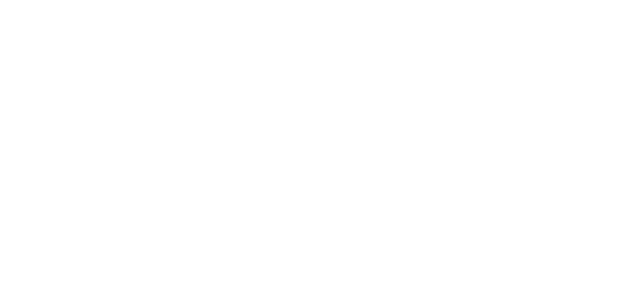
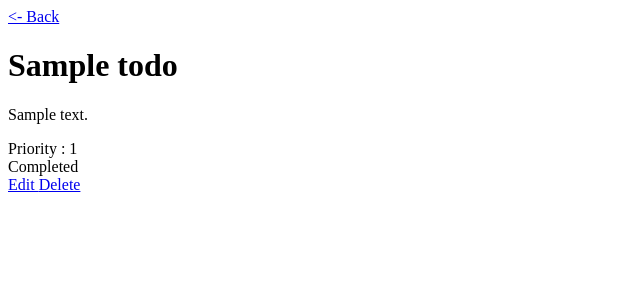
Before and after one commit to MojiShah/todo-app-with-django-template-and-typescripts, a Django app: a page that uses templates/todo/todo_detail.html in a window 1280 px wide. Before the commit the part shown is empty. Shown: the top 300 px of the page, without its empty margins (0-640 px from the left). Run offline with Django 5.2, Linux system fonts and the light colour scheme; tables that the repository leaves empty hold one stand-in row (values such as "Sample post").

Commit message:
add todo detail html file

```diff
--- a/templates/todo/todo_detail.html
+++ b/templates/todo/todo_detail.html
@@ -1,11 +1,66 @@
+{% load static %}
 <!DOCTYPE html>
 <html lang="en">
 <head>
     <meta charset="UTF-8">
     <meta name="viewport" content="width=device-width, initial-scale=1.0">
-    <title>todo detail </title>
+    <title>{{ todo.title }}</title>
+    <link rel="stylesheet" href="{% static 'css/style.css' %}">
 </head>
 <body>
+    <main class="page detail-page">
+        <a href="{% url 'todo-list' %}" class="back">
+            <- Back
+        </a>
+        <div class="detail-card">
+            <div class="todo-top">
+                <div>
+                    <h1 class="
+                        {% if todo.is_done %}
+                            completed
+                        {%endif%}
+                    ">
+                        {{todo.title}}
+                    </h1>
+                    <p class="detail-content">
+                        {{todo.content}}
+                    </p>
+                </div>
 
+                <span class="priority">
+                    Priority : {{ todo.priority }}
+                </span>
+            </div>
+
+            <div class="detail-footer">
+                <span>
+                    {% if todo.is_done %}
+                        Completed
+                    {% else %}
+                        Not completed
+                    {% endif %}
+                </span>
+
+
+                <div class="todo-actions">
+
+                    <a
+                        href="{% url 'todo-update' todo.pk %}"
+                        class="button edit"
+                    >
+                        Edit
+                    </a>
+
+                    <a
+                        href="{% url 'todo-delete' todo.pk %}"
+                        class="button delete"
+                    >
+                        Delete
+                    </a>
+
+                </div>
+            </div>
+        </div>
+    </main>
 </body>
 </html>
```
